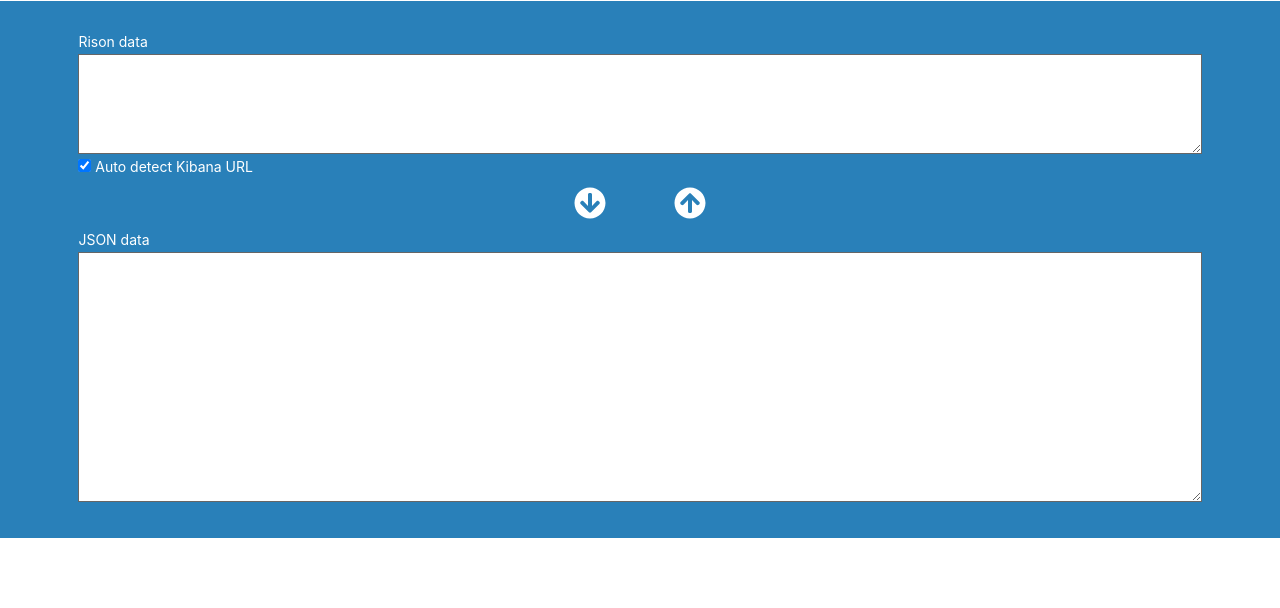
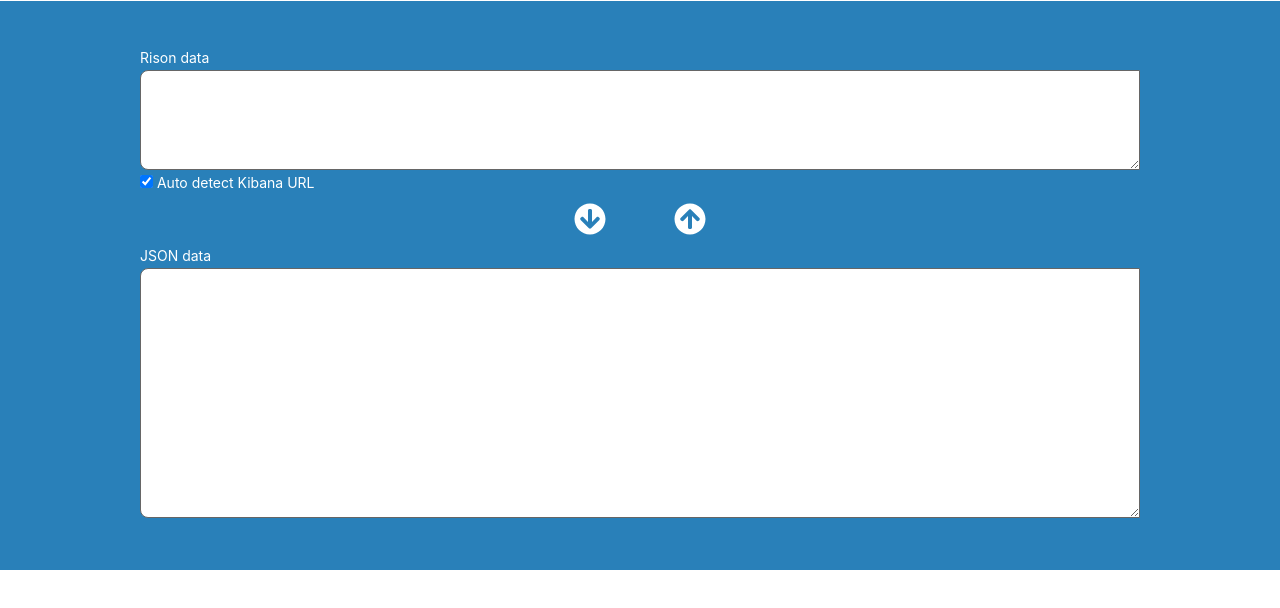
Before and after one commit to othree/rison.dev, a website: page index.html in a window 1280 px wide. Shown: the part 52-660 px from the top of the page. Drawn offline with nearby package versions, Linux system fonts and the light colour scheme.

Commit message:
Modify style

```diff
--- a/src/styles/modules/app.css
+++ b/src/styles/modules/app.css
@@ -1,6 +1,6 @@
 
 #app {
-  padding: 32px 16px;
+  padding: 48px 16px;
   text-align: center;
   color: #fff;
   background: #2980b9;
@@ -11,6 +11,7 @@
   margin: 0 auto;
   padding-bottom: 4px;
   width: 90%;
+  max-width: 1000px;
   font-size: 14px;
   text-align: left;
 }
@@ -32,7 +33,9 @@
 textarea {
   margin: 0 auto;
   border: 1px solid #666;
+  border-radius: 8px 0 0 8px;
   width: 90%;
+  max-width: 1000px;
   padding: 6px 8px;
   color: #333;
   background: #fff;
--- a/styles/app.css
+++ b/styles/app.css
@@ -13,7 +13,7 @@
   font-size: 24px;
   color: #333;
 }#app {
-  padding: 32px 16px;
+  padding: 48px 16px;
   text-align: center;
   color: #fff;
   background: #2980b9;
@@ -22,6 +22,7 @@
   margin: 0 auto;
   padding-bottom: 4px;
   width: 90%;
+  max-width: 1000px;
   font-size: 14px;
   text-align: left;
 }#actions {
@@ -36,7 +37,9 @@
 }textarea {
   margin: 0 auto;
   border: 1px solid #666;
+  border-radius: 8px 0 0 8px;
   width: 90%;
+  max-width: 1000px;
   padding: 6px 8px;
   color: #333;
   background: #fff;
```
